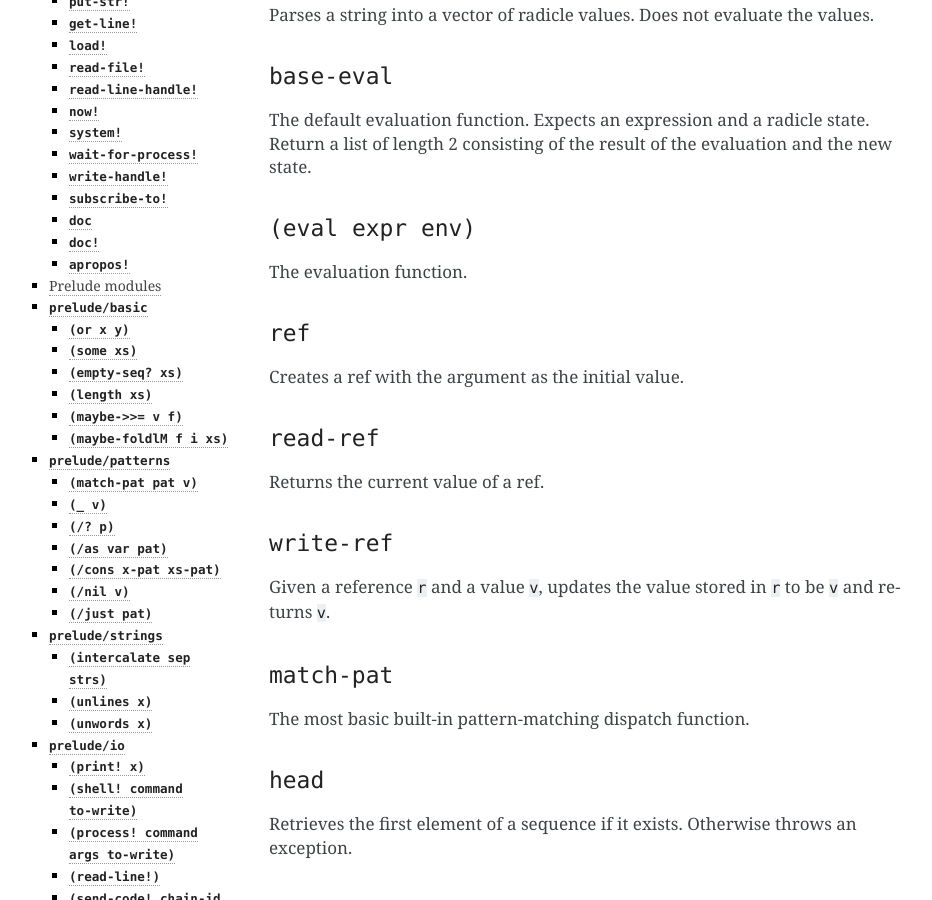
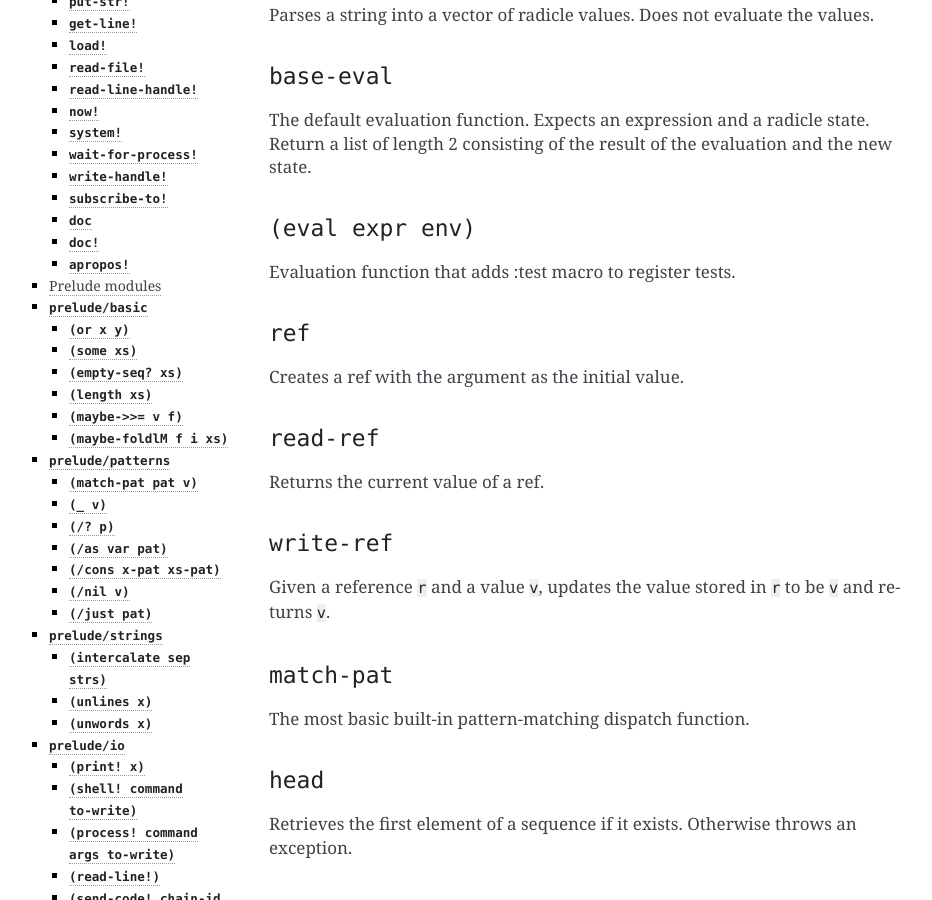
Before and after one commit to radicle-dev/radicle-alpha, a Sphinx documentation site: the page built from docs/source/reference.rst, in a window 1280 px wide and 900 px high, scrolled down 1722 px. Shown: the whole window, without its empty margins (151-1083 px from the left). Built offline with Sphinx 7.4.7, drawn with Linux system fonts in a browser that asks for light colours; pages that are not in the unit, such as notebooks, are missing from menus.

Commit message:
Reorganize self testing in Radicle
We change how the `:test` macro is implemented. Instead of running a
test immediately when it is encountered we register it in the
environment and provide the `run-all-tests` function. The Haskell tests
then call the functions.

```diff
--- a/docs/source/reference.rst
+++ b/docs/source/reference.rst
@@ -90,7 +90,7 @@ evaluation and the new state.
 ``(eval expr env)``
 ~~~~~~~~~~~~~~~~~~~
 
-The evaluation function.
+Evaluation function that adds :test macro to register tests.
 
 ``ref``
 ~~~~~~~
```
Also changed, not shown: 8 other files.
